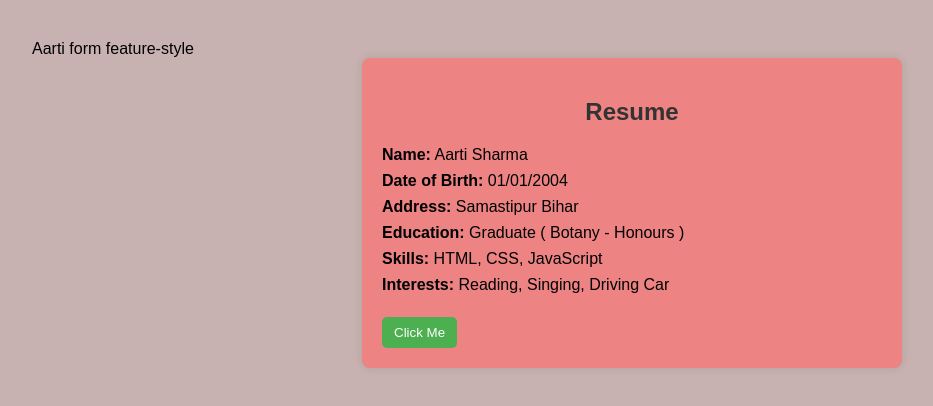
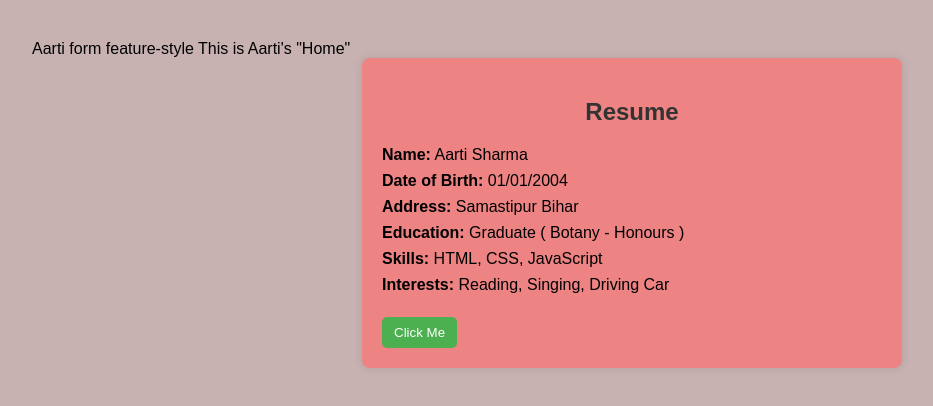
Before and after one commit to Aartisharmagit/Demo-Repo, a plain HTML site: page index.html in a window 1280 px wide. Shown: the whole page, without its empty margins (8-941 px from the left). Drawn offline with Linux system fonts and the light colour scheme.

Commit message:
Updated index.html

```diff
--- a/index.html
+++ b/index.html
@@ -2,6 +2,7 @@
 <html lang="en">
 
 <a>Aarti form feature-style</a>
+<a>This is Aarti's "Home" </a>
 
 <head>
     <meta charset="UTF-8">
```
